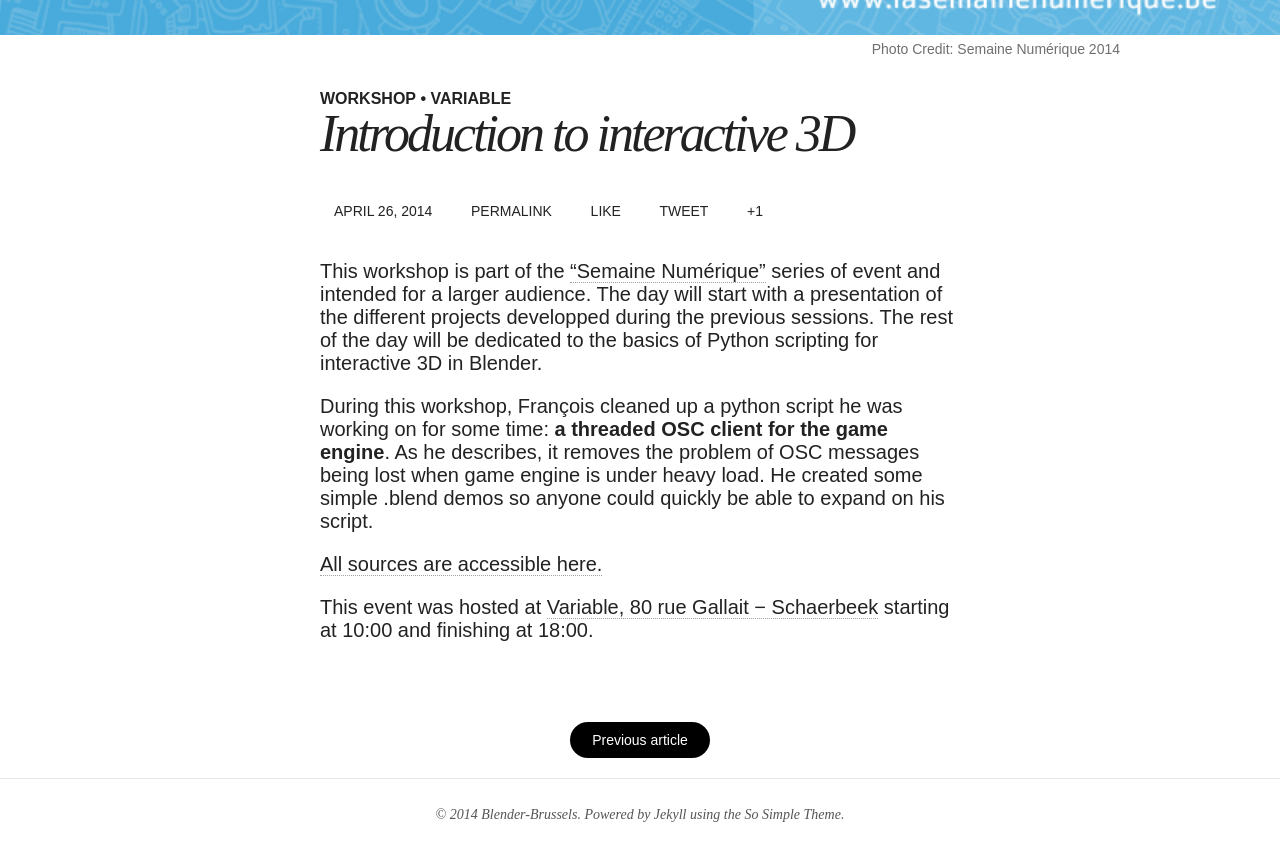
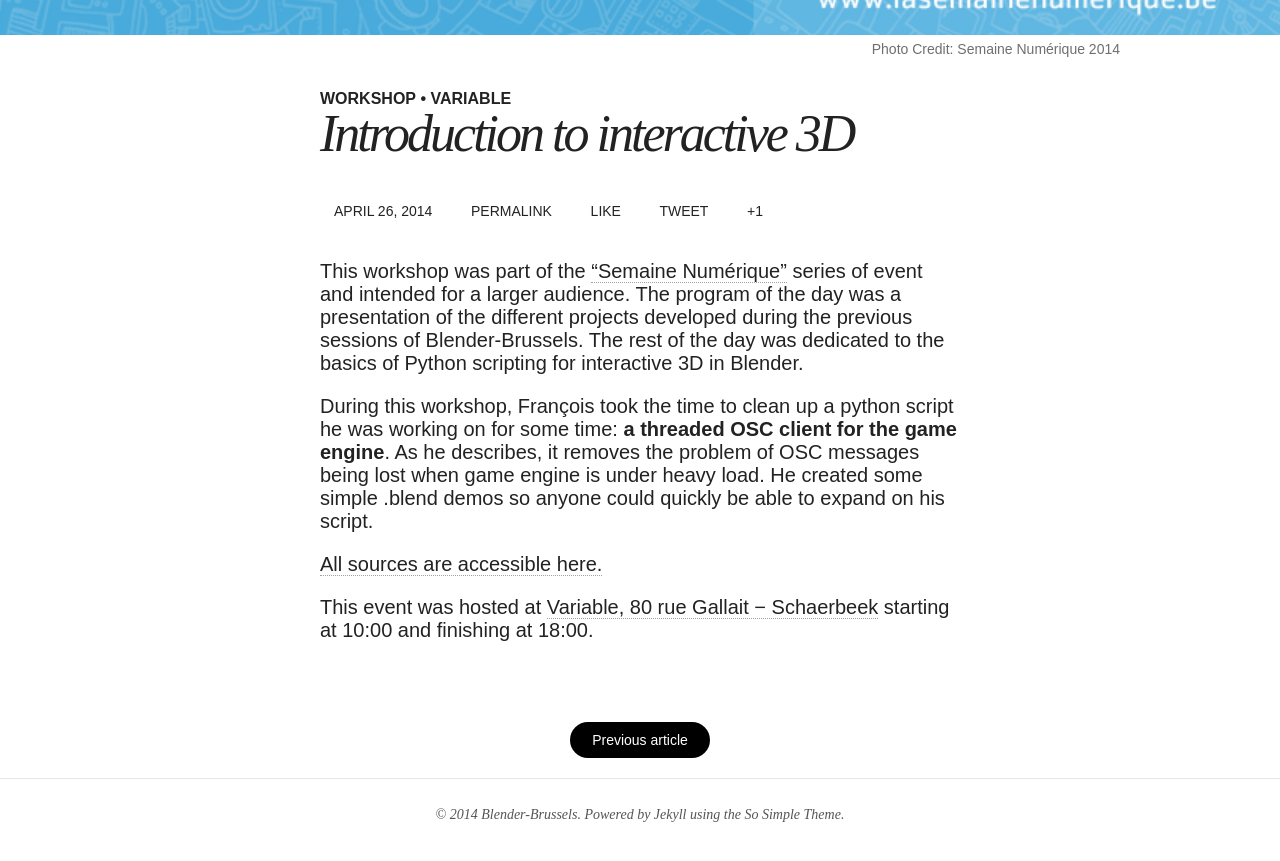
Before and after one commit to Blender-Brussels/blender-brussels.github.io, a Jekyll site: the page built from _posts/2014-04-26-introduction-to-interactive-3D.md, in a window 1280 px wide and 900 px high, scrolled down 594 px. Shown: the top 861 px of the window. Built offline with Jekyll 4.4.1, drawn with Linux system fonts in a browser that asks for light colours; nearby versions of some CDN libraries.

Commit message:
putted in pass tense

```diff
--- a/_posts/2014-04-26-introduction-to-interactive-3D.md
+++ b/_posts/2014-04-26-introduction-to-interactive-3D.md
@@ -13,9 +13,9 @@ comments: false
 share: true
 ---
 
-This workshop is part of the ["Semaine Numérique"](http://lasemainenumerique.be/Introduction-a-la-3D-interactive) series of event and intended for a larger audience. The day will start with a presentation of the different projects developped during the previous sessions. The rest of the day will be dedicated to the basics of Python scripting for interactive 3D in Blender.
+This workshop was part of the ["Semaine Numérique"](http://lasemainenumerique.be/Introduction-a-la-3D-interactive) series of event and intended for a larger audience. The program of the day was a presentation of the different projects developed during the previous sessions of Blender-Brussels. The rest of the day was dedicated to the basics of Python scripting for interactive 3D in Blender.
 
-During this workshop, François cleaned up a python script he was working on for some time: **a threaded OSC client for the game engine**. As he describes, it removes the problem of OSC messages being lost when game engine is under heavy load. He created some simple .blend demos so anyone could quickly be able to expand on his script.
+During this workshop, François took the time to clean up a python script he was working on for some time: **a threaded OSC client for the game engine**. As he describes, it removes the problem of OSC messages being lost when game engine is under heavy load. He created some simple .blend demos so anyone could quickly be able to expand on his script.
 
 [All sources are accessible here.](https://github.com/Blender-Brussels/bpy-bge-library/tree/master/scripts/bge/osc)
 
```
